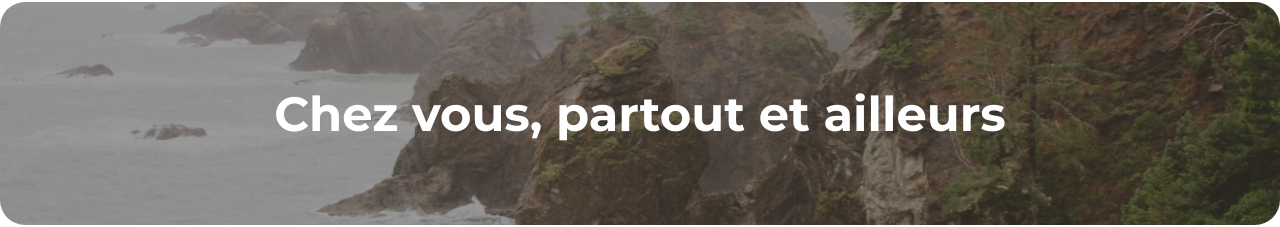
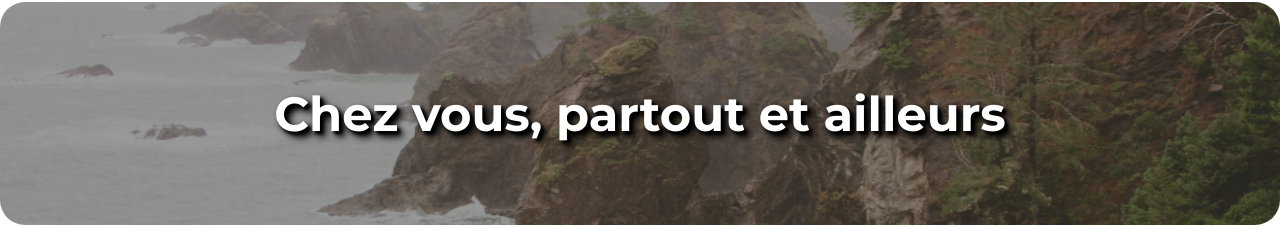
Before and after one commit to sprisca/Projet-7-Kasa, a React (Vite) app in the folder Projet-7-Kasa/: page / in a window 1280 px wide. Shown: the part 143-370 px from the top of the page. Built offline with nearby package versions, Linux system fonts and the light colour scheme.

Commit message:
3 commits

```diff
--- a/Projet-7-Kasa/src/components/banner/banner.scss
+++ b/Projet-7-Kasa/src/components/banner/banner.scss
@@ -16,6 +16,9 @@
         z-index: 1;
         justify-content: center;
         font-weight: 700;
+        text-shadow : 3px 3px 3px black;
+        filter : drop-shadow(3px 3px 3px Black);
+
 
         @media screen and (max-width: 768px) {
             font-size: 24px;
```
